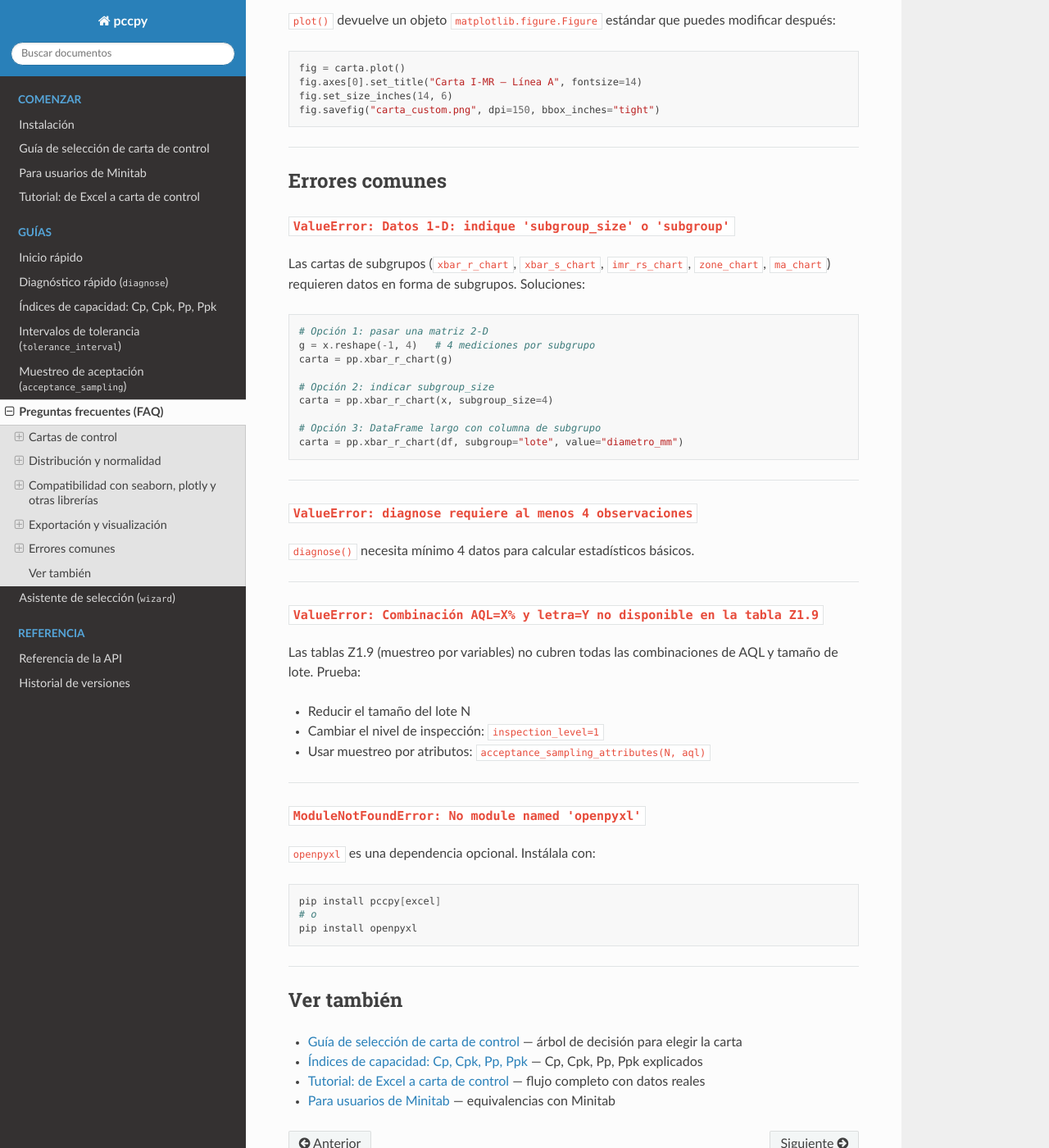
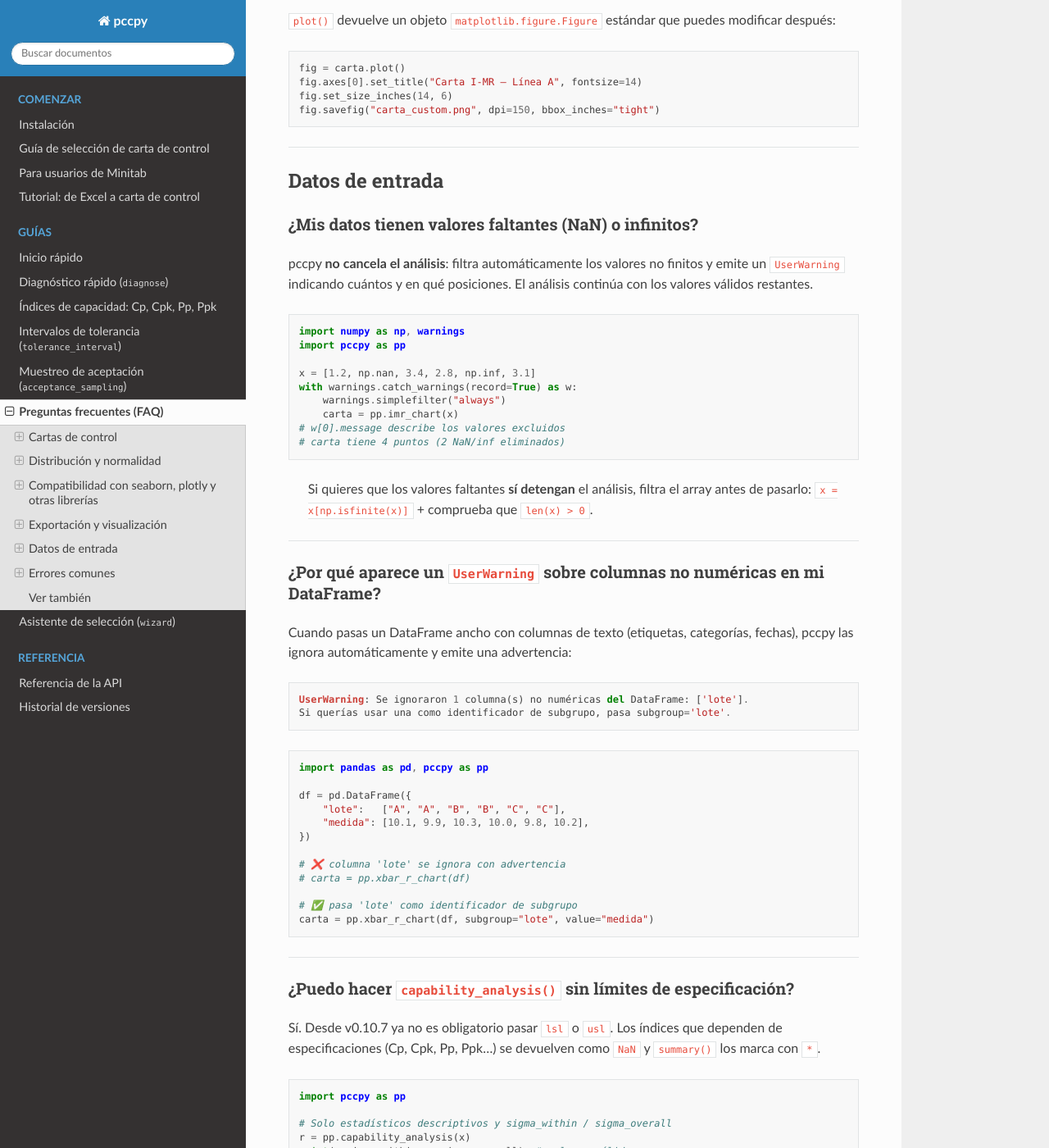
Before and after one commit to LeoSanta15/pccpy, a Sphinx documentation site: the page built from docs/source/faq.md, in a window 1280 px wide and 1400 px high, scrolled down 5434 px. Shown: the whole window at 82% size. Built offline with Sphinx 7.4.7 and the Read the Docs theme 3.1.0, drawn with Linux system fonts in a browser that asks for light colours; some of the changed text lies outside the part shown.

Commit message:
docs: actualizar documentación para v0.10.7
- CHANGELOG.md: añadir entrada v0.10.7 con todos los cambios de
  compatibilidad (NaN filtering, DataFrame mixed columns, capability
  sin specs, variación cero, subgroup_size=1, _excel_writer,
  plt.rc_context isolation)
- faq.md: añadir sección "Datos de entrada" con 4 nuevas preguntas:
  NaN/inf, columnas no numéricas en DataFrame, capability sin specs,
  datos constantes; añadir entrada para error subgroup_size=1
- instalacion.md: corregir referencias a 'spyc' en comandos de
  desarrollo (pytest --cov y mypy)

Co-Authored-By: Claude Sonnet 4.6 <noreply@anthropic.com>
Claude-Session: https://claude.ai/code/session_01HUHPdX7cdH9SJwzgGiM2LC

````diff
--- a/docs/source/faq.md
+++ b/docs/source/faq.md
@@ -280,6 +280,94 @@ fig.savefig("carta_custom.png", dpi=150, bbox_inches="tight")
 
 ---
 
+## Datos de entrada
+
+### ¿Mis datos tienen valores faltantes (NaN) o infinitos?
+
+pccpy **no cancela el análisis**: filtra automáticamente los valores no finitos y
+emite un `UserWarning` indicando cuántos y en qué posiciones. El análisis continúa
+con los valores válidos restantes.
+
+```python
+import numpy as np, warnings
+import pccpy as pp
+
+x = [1.2, np.nan, 3.4, 2.8, np.inf, 3.1]
+with warnings.catch_warnings(record=True) as w:
+    warnings.simplefilter("always")
+    carta = pp.imr_chart(x)
+# w[0].message describe los valores excluidos
+# carta tiene 4 puntos (2 NaN/inf eliminados)
+```
+
+> Si quieres que los valores faltantes **sí detengan** el análisis, filtra el array
+> antes de pasarlo: `x = x[np.isfinite(x)]` + comprueba que `len(x) > 0`.
+
+---
+
+### ¿Por qué aparece un `UserWarning` sobre columnas no numéricas en mi DataFrame?
+
+Cuando pasas un DataFrame ancho con columnas de texto (etiquetas, categorías,
+fechas), pccpy las ignora automáticamente y emite una advertencia:
+
+```
+UserWarning: Se ignoraron 1 columna(s) no numéricas del DataFrame: ['lote'].
+Si querías usar una como identificador de subgrupo, pasa subgroup='lote'.
+```
+
+```python
+import pandas as pd, pccpy as pp
+
+df = pd.DataFrame({
+    "lote":   ["A", "A", "B", "B", "C", "C"],
+    "medida": [10.1, 9.9, 10.3, 10.0, 9.8, 10.2],
+})
+
+# ❌ columna 'lote' se ignora con advertencia
+# carta = pp.xbar_r_chart(df)
+
+# ✅ pasa 'lote' como identificador de subgrupo
+carta = pp.xbar_r_chart(df, subgroup="lote", value="medida")
+```
+
+---
+
+### ¿Puedo hacer `capability_analysis()` sin límites de especificación?
+
+Sí. Desde v0.10.7 ya no es obligatorio pasar `lsl` o `usl`. Los índices que
+dependen de especificaciones (Cp, Cpk, Pp, Ppk…) se devuelven como `NaN` y
+`summary()` los marca con `*`.
+
+```python
+import pccpy as pp
+
+# Solo estadísticos descriptivos y sigma_within / sigma_overall
+r = pp.capability_analysis(x)
+print(r.sigma_within, r.sigma_overall)  # valores válidos
+print(r.cp)                             # nan
+```
+
+---
+
+### ¿Qué pasa si todos mis datos son iguales (variación cero)?
+
+Si la desviación estándar del proceso es cero (todos los valores idénticos),
+pccpy emite un `UserWarning` y devuelve `NaN` para todos los índices de
+capacidad en vez de lanzar `ZeroDivisionError`.
+
+```python
+import pccpy as pp, warnings
+
+x = [10.0] * 30  # datos constantes
+with warnings.catch_warnings(record=True) as w:
+    warnings.simplefilter("always")
+    r = pp.capability_analysis(x, lsl=9, usl=11)
+# w contiene la advertencia sobre variación cero
+# r.cp, r.cpk, r.pp, r.ppk son NaN
+```
+
+---
+
 ## Errores comunes
 
 ### `ValueError: Datos 1-D: indique 'subgroup_size' o 'subgroup'`
@@ -297,6 +385,22 @@ carta = pp.xbar_r_chart(x, subgroup_size=4)
 
 # Opción 3: DataFrame largo con columna de subgrupo
 carta = pp.xbar_r_chart(df, subgroup="lote", value="diametro_mm")
+```
+
+---
+
+### `ValueError: 'subgroup_size=1' da subgrupos de un solo elemento`
+
+`xbar_r_chart` y otras cartas de subgrupos no pueden estimar la variación
+**dentro** del subgrupo si cada subgrupo tiene una sola observación. Para
+datos individuales usa `imr_chart` en su lugar:
+
+```python
+# ❌ no funciona con subgrupos de 1
+# pp.xbar_r_chart(x, subgroup_size=1)
+
+# ✅ carta correcta para datos individuales
+carta = pp.imr_chart(x)
 ```
 
 ---
````
Also changed, not shown: CHANGELOG.md (+40 -0 lines), docs/source/instalacion.md (+2 -2 lines).
